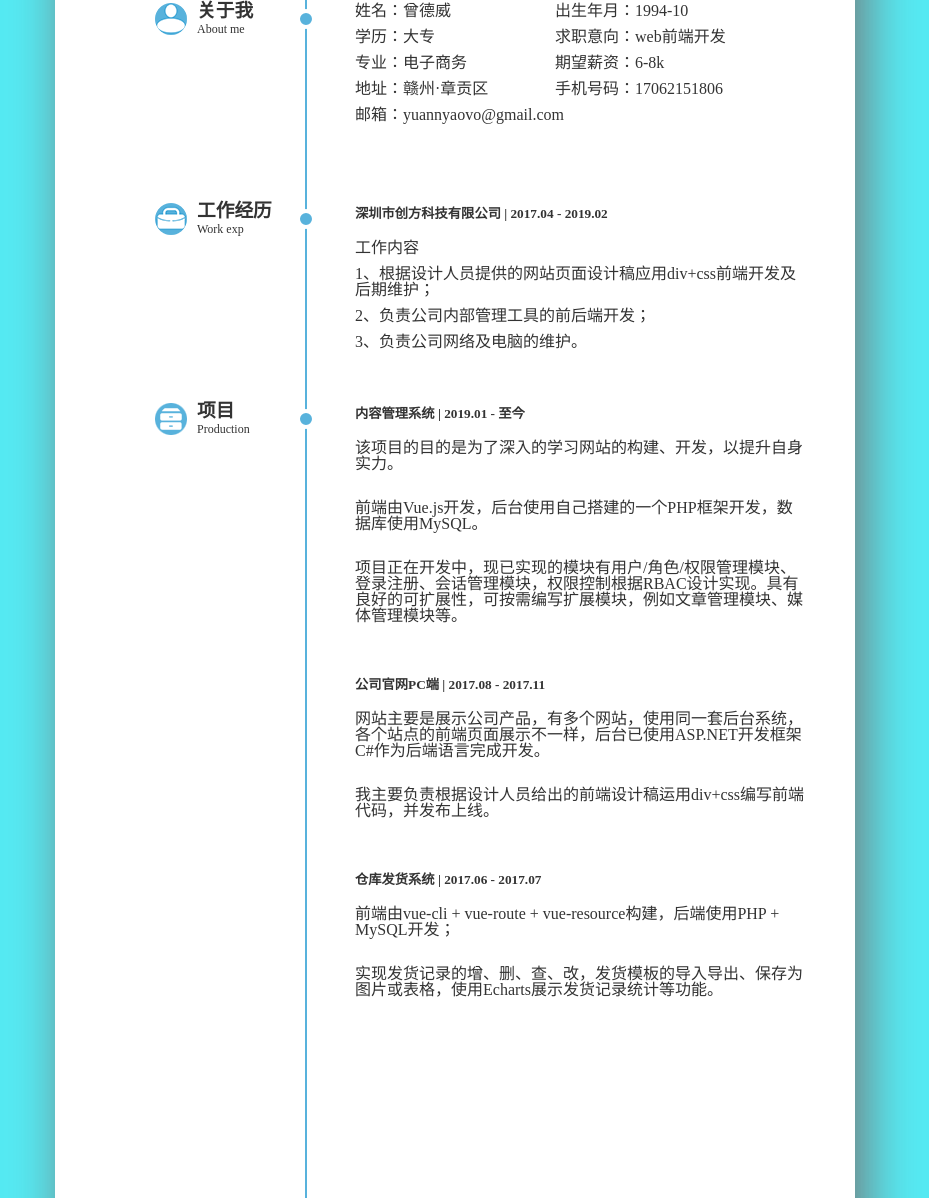
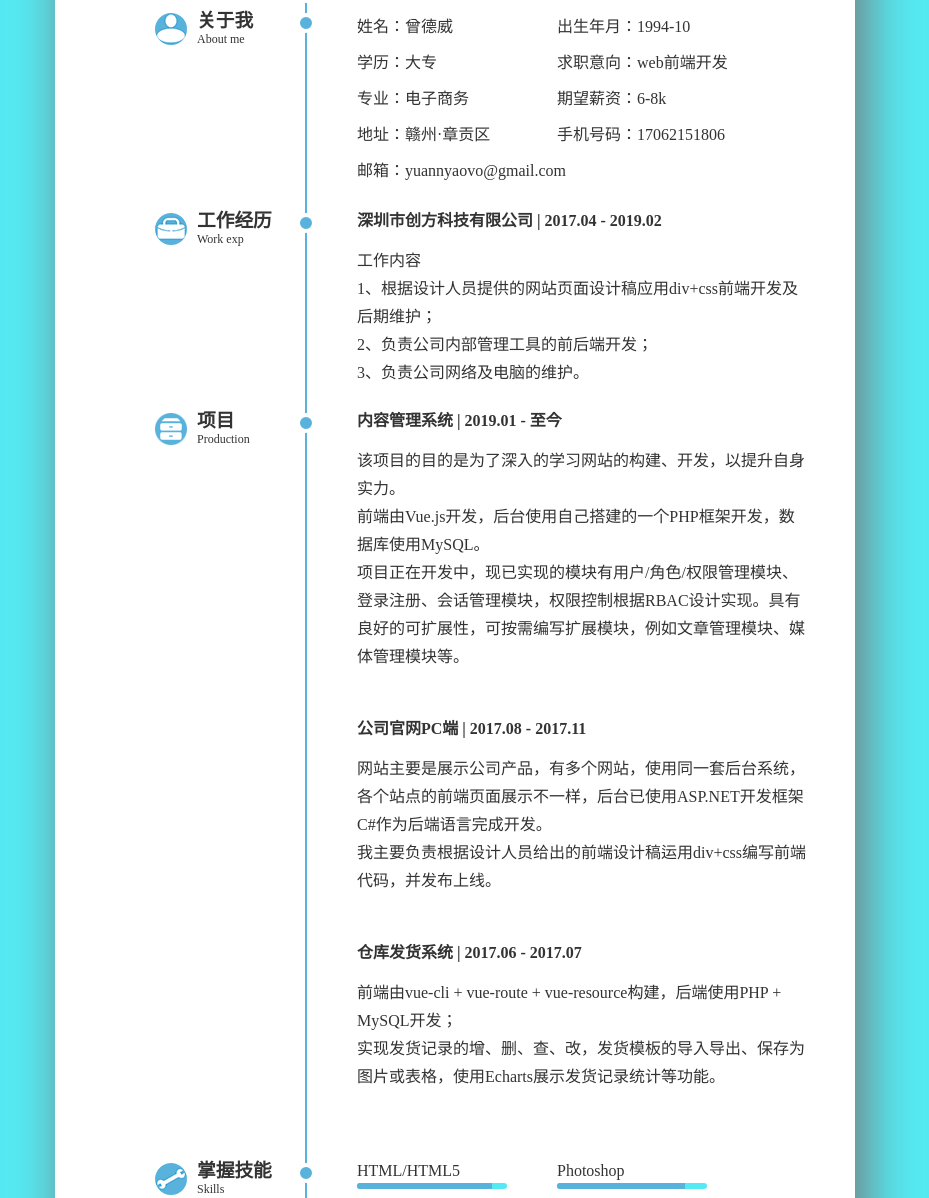
Before and after one commit to reallyooo/reallyooo.github.io, a plain HTML site: page about/index.html in a window 1280 px wide. Shown: the part 247-1445 px from the top of the page, without its empty margins (185-1114 px from the left). Drawn offline with Linux system fonts and the light colour scheme; a web font is replaced by a local one.

Commit message:
修改排版

```diff
--- a/about/index.html
+++ b/about/index.html
@@ -18,6 +18,11 @@
 			<div class="content-left about-me">
 				<h3>关于我</h3>
 				<p>About me</p>
+			</div>
+			<div class="node-line">
+				<div class="line">
+					<div class="node"></div>
+				</div>
 			</div>
 			<div class="content-right">
 				<ul>
@@ -40,6 +45,11 @@
 				<h3>工作经历</h3>
 				<p>Work exp</p>
 			</div>
+			<div class="node-line">
+				<div class="line">
+					<div class="node"></div>
+				</div>
+			</div>
 			<div class="content-right">
 				<h5>深圳市创方科技有限公司 | 2017.04 - 2019.02</h5><br>
 				<p>工作内容</p>
@@ -56,21 +66,26 @@
 				<h3>项目</h3>
 				<p>Production</p>
 			</div>
+			<div class="node-line">
+				<div class="line">
+					<div class="node"></div>
+				</div>
+			</div>
 			<div class="content-right">
 				<div class="item">
 					<h5>内容管理系统 | 2019.01 - 至今</h5><br>
-					<p>该项目的目的是为了深入的学习网站的构建、开发，以提升自身实力。</p><br>
-					<p>前端由Vue.js开发，后台使用自己搭建的一个PHP框架开发，数据库使用MySQL。</p><br>
+					<p>该项目的目的是为了深入的学习网站的构建、开发，以提升自身实力。</p>
+					<p>前端由Vue.js开发，后台使用自己搭建的一个PHP框架开发，数据库使用MySQL。</p>
 					<p>项目正在开发中，现已实现的模块有用户/角色/权限管理模块、登录注册、会话管理模块，权限控制根据RBAC设计实现。具有良好的可扩展性，可按需编写扩展模块，例如文章管理模块、媒体管理模块等。</p>
 				</div>
 				<div class="item">
 					<h5>公司官网PC端 | 2017.08 - 2017.11</h5><br>
-					<p>网站主要是展示公司产品，有多个网站，使用同一套后台系统，各个站点的前端页面展示不一样，后台已使用ASP.NET开发框架C#作为后端语言完成开发。</p><br>
+					<p>网站主要是展示公司产品，有多个网站，使用同一套后台系统，各个站点的前端页面展示不一样，后台已使用ASP.NET开发框架C#作为后端语言完成开发。</p>
 					<p>我主要负责根据设计人员给出的前端设计稿运用div+css编写前端代码，并发布上线。</p>
 				</div>
 				<div class="item">
 					<h5>仓库发货系统 | 2017.06 - 2017.07</h5><br>
-					<p>前端由vue-cli + vue-route + vue-resource构建，后端使用PHP + MySQL开发；</p><br>
+					<p>前端由vue-cli + vue-route + vue-resource构建，后端使用PHP + MySQL开发；</p>
 					<p>实现发货记录的增、删、查、改，发货模板的导入导出、保存为图片或表格，使用Echarts展示发货记录统计等功能。</p>
 				</div>
 			</div>
@@ -79,6 +94,11 @@
 			<div class="content-left skills">
 				<h3>掌握技能</h3>
 				<p>Skills</p>
+			</div>
+			<div class="node-line">
+				<div class="line">
+					<div class="node"></div>
+				</div>
 			</div>
 			<div class="content-right">
 				<ul>
@@ -148,6 +168,11 @@
 				<h3>自我评价</h3>
 				<p>Self-evaluation</p>
 			</div>
+			<div class="node-line">
+				<div class="line">
+					<div class="node"></div>
+				</div>
+			</div>
 			<div class="content-right">
 				<p> 喜欢做有趣的事，执行力不错。学习能力尚可，
 					做事认真负责，有良好的团队合作精神。可以立
@@ -155,6 +180,7 @@
 				</p>
 			</div>
 		</div>
+		<!--
 		<div id="line">
 			<div class="node node-one"></div>
 			<div class="node node-two"></div>
@@ -162,6 +188,7 @@
 			<div class="node node-four"></div>
 			<div class="node node-five"></div>
 		</div>
+	-->
 	</div>
 	<footer>
 		<div id="footer-border">
--- a/about/style.css
+++ b/about/style.css
@@ -8,6 +8,7 @@ html,body {
     margin: 0;
     padding: 0;
 	font-family: "myFont",microsoft yahei;
+	font-size: 16px;
     background-color: #55eaf3;
     color: #333;
 }
@@ -16,10 +17,13 @@ p,h2,h3,h4,h5,ul,ol,li {
 	padding: 0;
 }
 h5 {
+	font-size: 16px;
+	line-height: 16px;
 	margin-left: 50px;
 }
 .shadow {
 	box-shadow: 10px 10px 50px #777;
+	background-color: #fff;
     width: 800px;
     margin: 50px auto;
 }
@@ -57,24 +61,24 @@ header {
 	height: 200px;
 }
 .content:nth-child(3) {
-	height: 800px;
+	height: 750px;
 }
 .content:nth-child(4) {
 	height: 200px;
 }
 .content:nth-child(5) {
-	height: 200px;
+	height: 150px;
 }
 .content {
+	display: flex;
 	margin-left:50px;
-	clear: both;
+	overflow: hidden;
 }
 .content-left {
-	float: left;
 	width: 108px;
 	height: 32px;
 	padding-left: 42px;
-	margin: 0px 0 128px 50px;
+	margin: 10px 0 128px 50px;
 }
 .content-left h3 {
 	height: 16px;
@@ -87,9 +91,8 @@ header {
 	padding-top: 4px;
 }
 .content-right {
-	float: left;
 	width: 500px;
-	margin-top: 0px;
+	margin-top: 10px;
 }
 .content-right ul {
 	list-style: none;
@@ -97,8 +100,7 @@ header {
 }
 .content-right ul li,.content-right p, .content-right ol {
 	margin-left: 50px;
-	line-height: 16px;
-	margin-bottom: 10px;
+	line-height: 28px;
 }
 .about-me {
 	background: url("images/icon.png") no-repeat;
@@ -192,12 +194,16 @@ header {
 .content-right p {
 	width: 450px;
 }
-#line {
+.node-line {
+	position: relative;
+	height: 2000px;
+}
+.clear {
+	clear: both;
+}
+.line {
 	width: 2px;
-	height: 1600px;
-	position: absolute;
-	top: -36px;
-	left: 250px;
+	height: 100%;
 	background-color: #58b2dc;
 }
 .node {
@@ -205,6 +211,8 @@ header {
 	z-index: 1;
 	width: 12px;
 	height: 12px;
+	margin-left: -9px;
+	margin-top: 10px;
 	background-color: #58b2dc;
 	border-radius: 10px;
 	border: 4px solid #fff;
@@ -232,7 +240,7 @@ header {
 footer {
 	width: 800px;
 	height: 300px;
-	margin: 0 auto 100px auto;
+	margin: 50px auto 100px auto;
 	background-color: #fff;
 }
 #footer-border {
@@ -248,9 +256,8 @@ footer h2 {
 	line-height: 50px;
 }
 footer p {
-	height: 28px;
 	text-align: center;
-	line-height: 28px;
+	line-height: 16px;
 	padding-bottom: 10px;
 }
 footer ul {
@@ -292,7 +299,7 @@ footer a:hover {
 	background-color: #58b2dc;
 	margin: auto;
 	position: relative;
-	top: 25px;
+	top: 40px;
 	text-align: center;
 	line-height: 42px;
 	clear: both;
```
